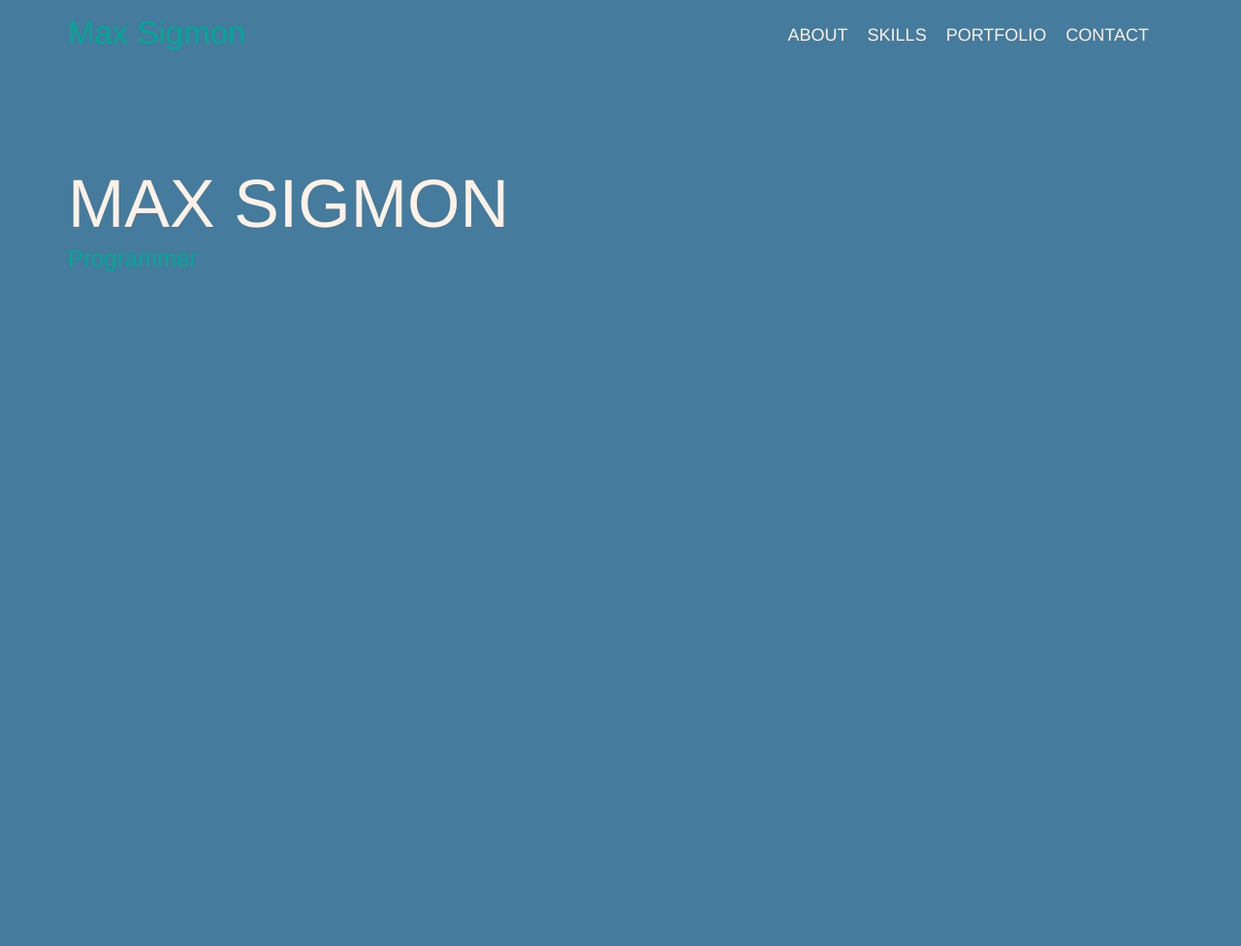
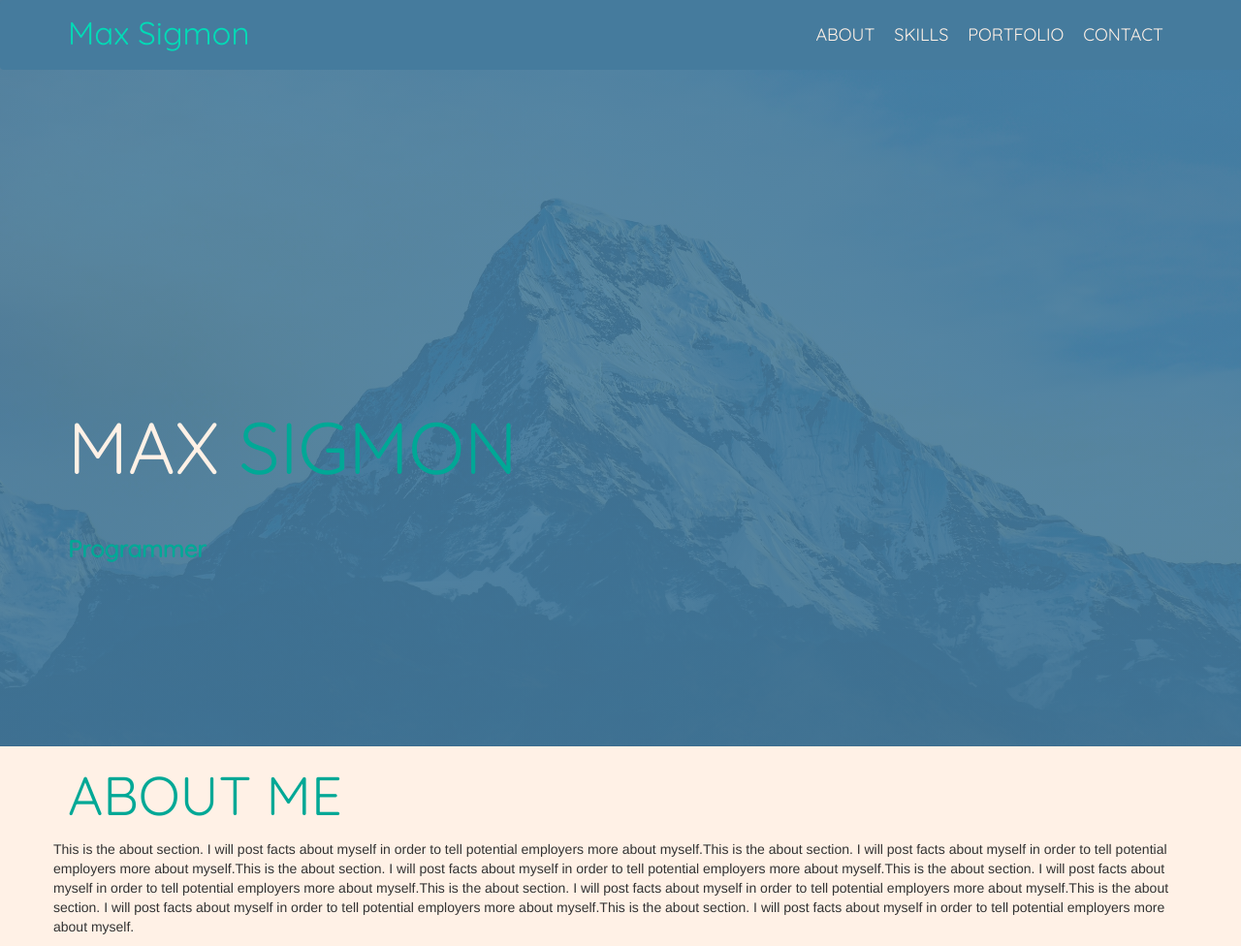
Before and after one commit to maxjsigmon/Portfolio, a plain HTML site: page index.html in a window 1280 px wide. Shown: the whole page at 97% size. Before the commit the page ends 800 px from the top, so only its background shows below. Drawn offline with nearby package versions, Linux system fonts and the light colour scheme.

Commit message:
portfolio updates

```diff
--- a/index.html
+++ b/index.html
@@ -6,16 +6,17 @@
     <meta http-equiv="X-UA-Compatible" content="IE=edge">
     <meta name="viewport" content="width=device-width, initial-scale=1">
     <title>Portfolio</title>
+    <script src="https://kit.fontawesome.com/b10c98f2b4.js" crossorigin="anonymous"></script>
     <link rel="stylesheet" href="https://stackpath.bootstrapcdn.com/bootstrap/3.4.1/css/bootstrap.min.css"
         integrity="sha384-HSMxcRTRxnN+Bdg0JdbxYKrThecOKuH5zCYotlSAcp1+c8xmyTe9GYg1l9a69psu" crossorigin="anonymous">
     <link rel="stylesheet" href="styles.css">
+    <link rel="pics" href="../Porfolio/PortfolioAssets/">
 </head>
+<body id="page-top">
 
-<body id="page-top">
 	<nav class="navbar navbar-expand-lg navbar-dark fixed-top" id="mainNav">
 		<div class="container">
 		  <a class="navbar-brand js-scroll-trigger" href="#page-top">Max Sigmon</a>
-            <div class="collapse navbar-collapse" id="navbarResponsive">
 			<ul class="navbar-nav text-uppercase ml-auto">
 			  <li class="nav-item">
 				<a class="nav-link js-scroll-trigger" href="#about">About</a>
@@ -29,12 +30,9 @@
 			  <li class="nav-item">
 				<a class="nav-link js-scroll-trigger" href="#contact">Contact</a>
 			  </li>
-
 			</ul>
 		</div>
-        </div>
       </nav>
-    </div>
       <header id="masthead">
         <div class="container text-align-middle">
             <div class="row intro-text">
@@ -47,36 +45,29 @@
             </div>
         </div>
     </header>
-    <!-- <section id="about">
+    <section id="about">
         <div class="container">
-            <p>This is the about section. I will post facts about myself in order to tell potential employers more about
-                myself.This is the about section. I will post facts about myself in order to tell potential employers
-                more about myself.This is the about section. I will post facts about myself in order to tell potential
-                employers more about myself.This is the about section. I will post facts about myself in order to tell
-                potential employers more about myself.This is the about section. I will post facts about myself in order
-                to tell potential employers more about myself.This is the about section. I will post facts about myself
+            <div class="row">
+                <div class="col-sm-12">
+                    <h2 class="section-heading text-uppercase">About Me</h2>
+                </div>
+                <p>This is the about section. I will post facts about myself in order to tell potential employers more
+                    about
+                    myself.This is the about section. I will post facts about myself in order to tell potential
+                    employers
+                    more about myself.This is the about section. I will post facts about myself in order to tell
+                    potential
+                    employers more about myself.This is the about section. I will post facts about myself in order to
+                    tell
+                    potential employers more about myself.This is the about section. I will post facts about myself in
+                    order
+                    to tell potential employers more about myself.This is the about section. I will post facts about
+                    myself
                     in order to tell potential employers more about myself.This is the about section. I will post facts
                     about myself in order to tell potential employers more about myself.</p>
-        </div> -->
-    </section>
-    <section id="skills">
-        <div class="container">
-
+            </div>
         </div>
     </section>
-    <section id="portfolio">
-        <div class="container">
-
-        </div>
-    </section>
-
-    <section id="contact">
-        <div class="container">
-
-        </div>
-
-    </section>
-
 
         <script src="https://code.jquery.com/jquery-1.12.4.min.js"
         integrity="sha384-nvAa0+6Qg9clwYCGGPpDQLVpLNn0fRaROjHqs13t4Ggj3Ez50XnGQqc/r8MhnRDZ"
@@ -85,8 +76,5 @@
         integrity="sha384-aJ21OjlMXNL5UyIl/XNwTMqvzeRMZH2w8c5cRVpzpU8Y5bApTppSuUkhZXN0VxHd"
         crossorigin="anonymous"></script>
 
-
-
 </body>
-
 </html>
--- a/styles.css
+++ b/styles.css
@@ -1,12 +1,16 @@
- #page-top{
-    background-color: #457b9d;
+@import url('https://fonts.googleapis.com/css?family=Lato|Quicksand');
+
+#page-top{
+    background-color: rgb(69, 123, 157);
     width: 100%;
 }
 
 .navbar-brand {
     font-size: 33px;
-    color: #00a896;
+    font-family: 'Quicksand', sans-serif;
+    color: #02dab6;
     padding-top:23px;
+
 }
 
 .navbar-brand:hover{
@@ -24,37 +28,78 @@
     color: #fff1e6;
     padding: 1rem;
     font-size: 18px;
+    font-family: 'Quicksand', sans-serif;
 }
 
 .navbar-nav>li>a:hover{
-    color:#00a896;
+    color: #02dab6;
     text-decoration: none;
 }
 
+#mainNav{
+    position: fixed;
+    background-color:rgb(69, 123, 157);
+    width: 100%;
+    padding-bottom: 20px;
+}
+
 #masthead {
-    height: 100%;
-    background-color: #457b9d;
+	height: 100%;
+	background: linear-gradient( rgba(69, 123, 157, 0.9), rgba(69, 123, 157, 0.9)), url(../Portfolio/PortfolioAssets/mountain.jpg);
+	background-position-x: center;
+	background-position-y: center;
+	background-size: cover;
+	background-attachment: scroll;
+	background-origin: initial, initial;
+	background-clip: initial, initial;
+	background-color: initial;
+	background-repeat: no-repeat;
+	background-attachment: scroll;
+	background-position: center center;
+	-webkit-background-size: cover;
+	-moz-background-size: cover;
+	-o-background-size: cover;
+	background-size: cover
 }
 
 .h2, h2 {
     font-size: 70px;
-    color: #fff1e6
+    color: #fff1e6;
+    font-family: 'Quicksand', sans-serif;
+    padding-bottom: 10px;
+
 }
 
 .h3, h3{
     font-size: 24px;
+    font-weight: bold;
     color:#00a896;
+    font-family: 'Quicksand', sans-serif;
+    padding-bottom: 181px;
+    padding-top: 10px;
 }
 
-.h1, .h2, .h3, h1, h2, h3 {
-    margin-top: 100px;
-    margin-bottom: -100px;
+#masthead .container .section-heading .accent {
+    color: #00a896;
 }
 
-.section-subheading {
-    padding-top: 5px;
+#masthead .intro-text {
+	padding-top: 400px;
 }
-#about .container{
+
+#masthead .container .section-heading {
+	font-size: 75px;
+}
+
+
+#about {
+    padding-bottom: 0;
     background-color: #fff1e6;
-    width: 100%;
 }
+
+#about .container .section-heading {
+	font-size: 4em;
+	color: #00a896;
+	padding-bottom: 15px;
+    margin-bottom: 0;
+}
```
Also changed, not shown: PortfolioAssets/mountain.jpg (added). Lines whose indentation alone changed are shown as unchanged.
